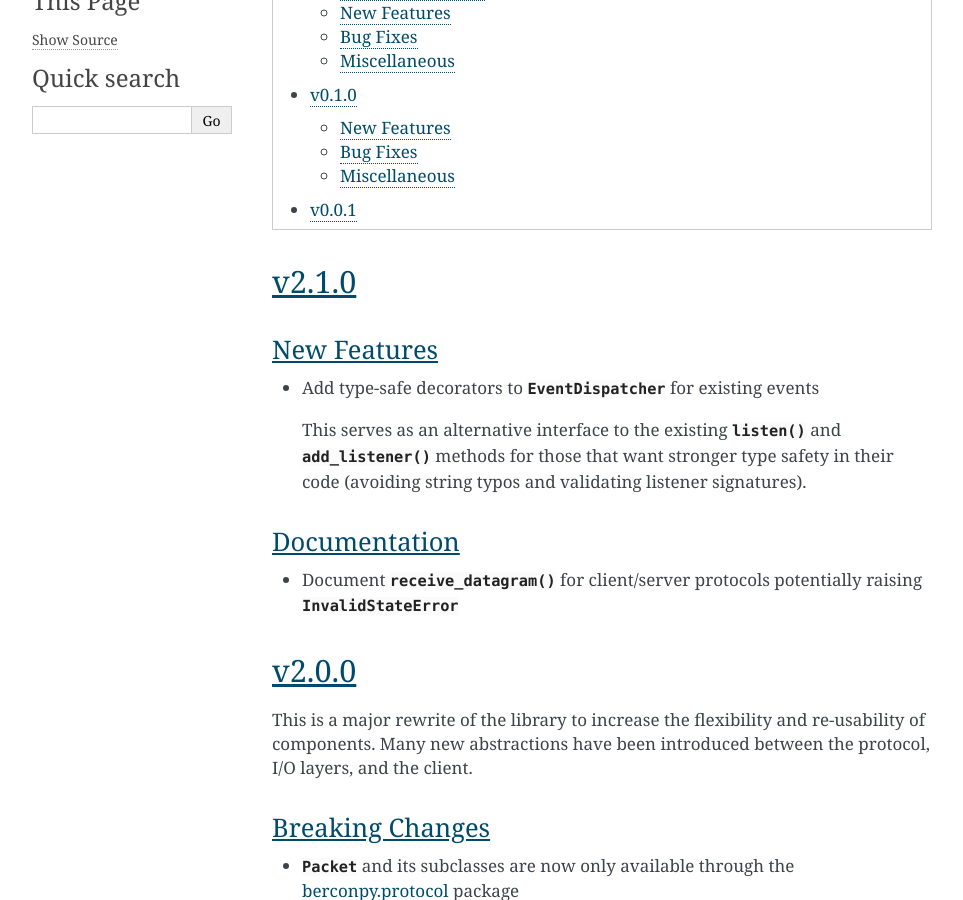
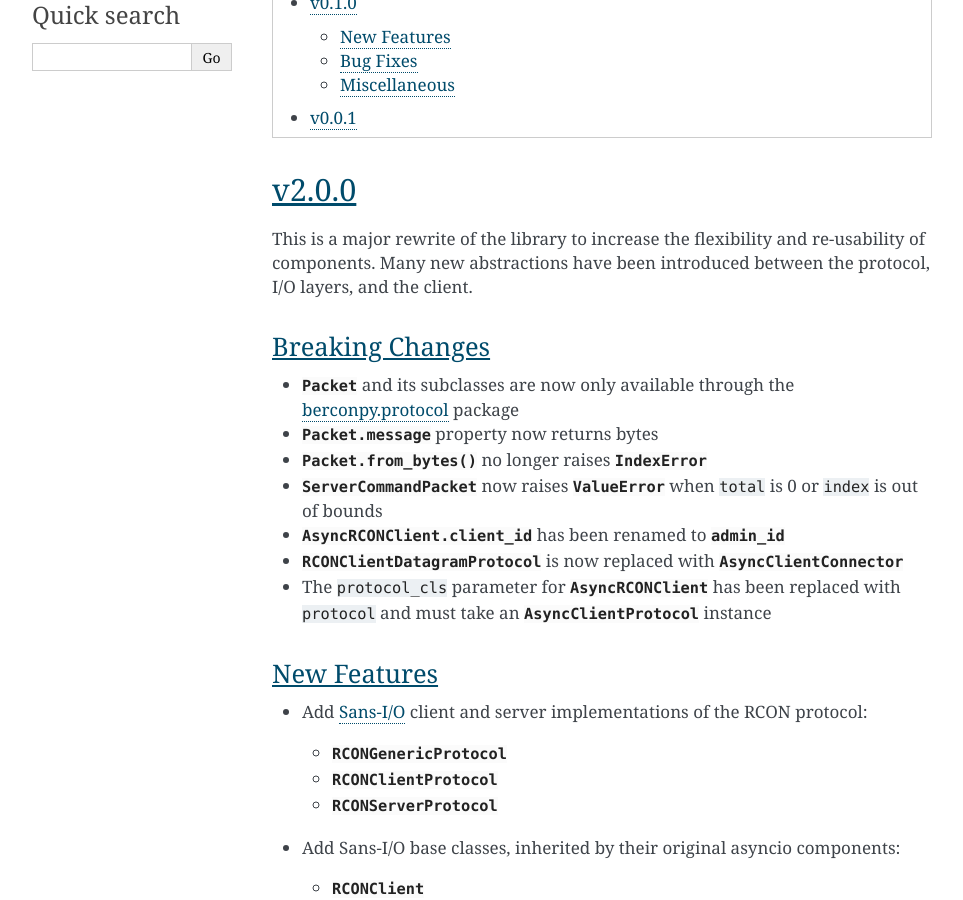
Before and after one commit to thegamecracks/berconpy, a Sphinx documentation site: the page built from docs/source/changelog.rst, in a window 1280 px wide and 900 px high, scrolled down 814 px. Shown: the whole window, without its empty margins (148-1111 px from the left). Built offline with Sphinx 7.4.7, drawn with Linux system fonts in a browser that asks for light colours; some of the changed text lies outside the part shown.

Commit message:
Revert last two commits for 2.1.0 in generators branch

```diff
--- a/docs/source/changelog.rst
+++ b/docs/source/changelog.rst
@@ -4,27 +4,6 @@ Changelog
 .. contents::
   :depth: 2
   :local:
-
-v2.1.0
-------
-
-New Features
-^^^^^^^^^^^^
-
-* Add type-safe decorators to :py:class:`~berconpy.dispatch.EventDispatcher`
-  for existing events
-
-  This serves as an alternative interface to the existing
-  :py:meth:`~berconpy.AsyncRCONClient.listen()`
-  and :py:meth:`~berconpy.AsyncRCONClient.add_listener()` methods for those
-  that want stronger type safety in their code (avoiding string typos and
-  validating listener signatures).
-
-Documentation
-^^^^^^^^^^^^^
-
-* Document :py:meth:`~berconpy.RCONClientProtocol.receive_datagram()`
-  for client/server protocols potentially raising :py:exc:`~berconpy.InvalidStateError`
 
 v2.0.0
 ------
--- a/src/berconpy/__init__.py
+++ b/src/berconpy/__init__.py
@@ -33,4 +33,4 @@ from .protocol import (
     ServerState,
 )
 
-__version__ = "2.1.0b1"
+__version__ = "2.0.0"
```
